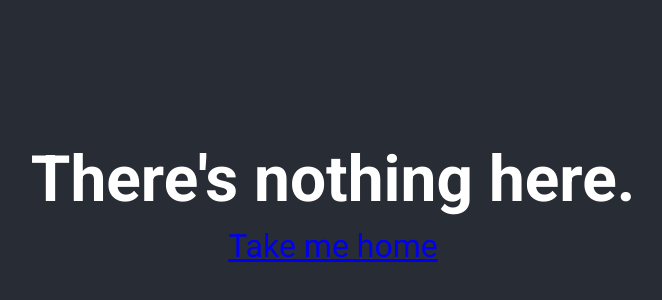
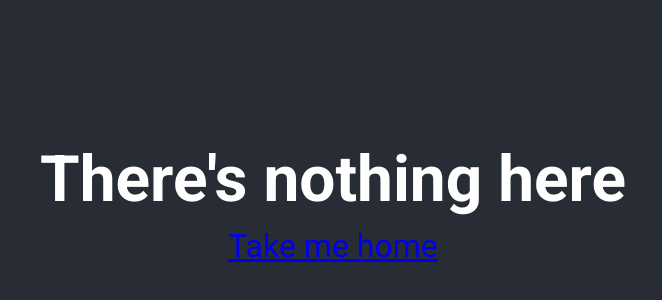
Before and after one commit to RNR1/react-vite-starter, a React (Vite) app: page /404 in a window 1280 px wide. Shown: the part 202-502 px from the top of the page, without its empty margins (307-969 px from the left). Built offline with nearby package versions, Linux system fonts and the light colour scheme; no server answers.

Commit message:
refactor: example updates

```diff
--- /dev/null
+++ b/src/components/List.tsx
@@ -0,0 +1,18 @@
+import * as React from 'react';
+
+export interface ListProps<T extends Record<string, unknown>> {
+  items: T[];
+  emptyStateElement: React.ReactElement;
+  renderOption: (item: T, idx?: number) => React.ReactNode;
+}
+
+const List = <T extends Record<string, unknown>>({
+  items = [],
+  emptyStateElement,
+  renderOption,
+}: ListProps<T>) => (
+  <ul>
+    {items.length ? items.map(renderOption) : <li>{emptyStateElement}</li>}
+  </ul>
+);
+export default List;
--- a/src/i18n/index.ts
+++ b/src/i18n/index.ts
@@ -14,6 +14,10 @@ export default i18n
           'learn-react': 'Learn React',
           'vite-docs': 'Vite Docs',
         },
+        'not-found': {
+          title: "There's nothing here",
+          'home-link-caption': 'Take me home',
+        },
       },
     },
     lng: 'en', // if you're using a language detector, do not define the lng option
--- a/src/screens/Home.tsx
+++ b/src/screens/Home.tsx
@@ -10,6 +10,7 @@ import { useAppDispatch, useAppSelector } from 'store/hooks';
 import CounterSelector from 'store/selectors/counter.selectors';
 import { decrement, increment } from 'store/reducers/counter.reducer';
 import Link from 'components/Link';
+import List from 'components/List';
 
 const Home = () => {
   const { t } = useTranslation('home');
@@ -42,9 +43,10 @@ const Home = () => {
         </Link>
       </p>
       <h2>{title}</h2>
-      {posts?.length ? (
-        <ul>
-          {posts?.slice(0, 3).map(({ title, id, body }) => (
+      <List
+        items={posts?.slice(0, 3) ?? []}
+        emptyStateElement={postsPlaceholders[status] as React.ReactElement}
+        renderOption={({ title, id, body }) => (
           <li key={id}>
             <h3>
               <u>
@@ -53,23 +55,13 @@ const Home = () => {
             </h3>
             <p>{body}</p>
           </li>
-          ))}
-        </ul>
-      ) : (
-        postsPlaceholders[status]
         )}
+      />
     </>
   );
 };
 
 export default Home;
-
-const Container = styled.section.attrs({ className: 'home-container' })`
-  text-align: center;
-  background-color: #282c34;
-  color: white;
-  height: inherit;
-`;
 
 const Header = styled.header.attrs({ className: 'home-header' })`
   display: flex;
--- a/src/screens/NotFound.tsx
+++ b/src/screens/NotFound.tsx
@@ -1,12 +1,16 @@
+import { useTranslation } from 'react-i18next';
 import { Link } from 'react-router-dom';
 import styled from 'styled-components';
 
-const NotFound = () => (
-  <Container>
-    <h2>There&apos;s nothing here.</h2>
-    <Link to="/">Take me home</Link>
-  </Container>
-);
+const NotFound = () => {
+  const { t } = useTranslation('not-found');
+  return (
+    <Container>
+      <h2>{t('title')}</h2>
+      <Link to="/">{t('home-link-caption')}</Link>
+    </Container>
+  );
+};
 
 export default NotFound;
 
```
Lines whose indentation alone changed are shown as unchanged.
